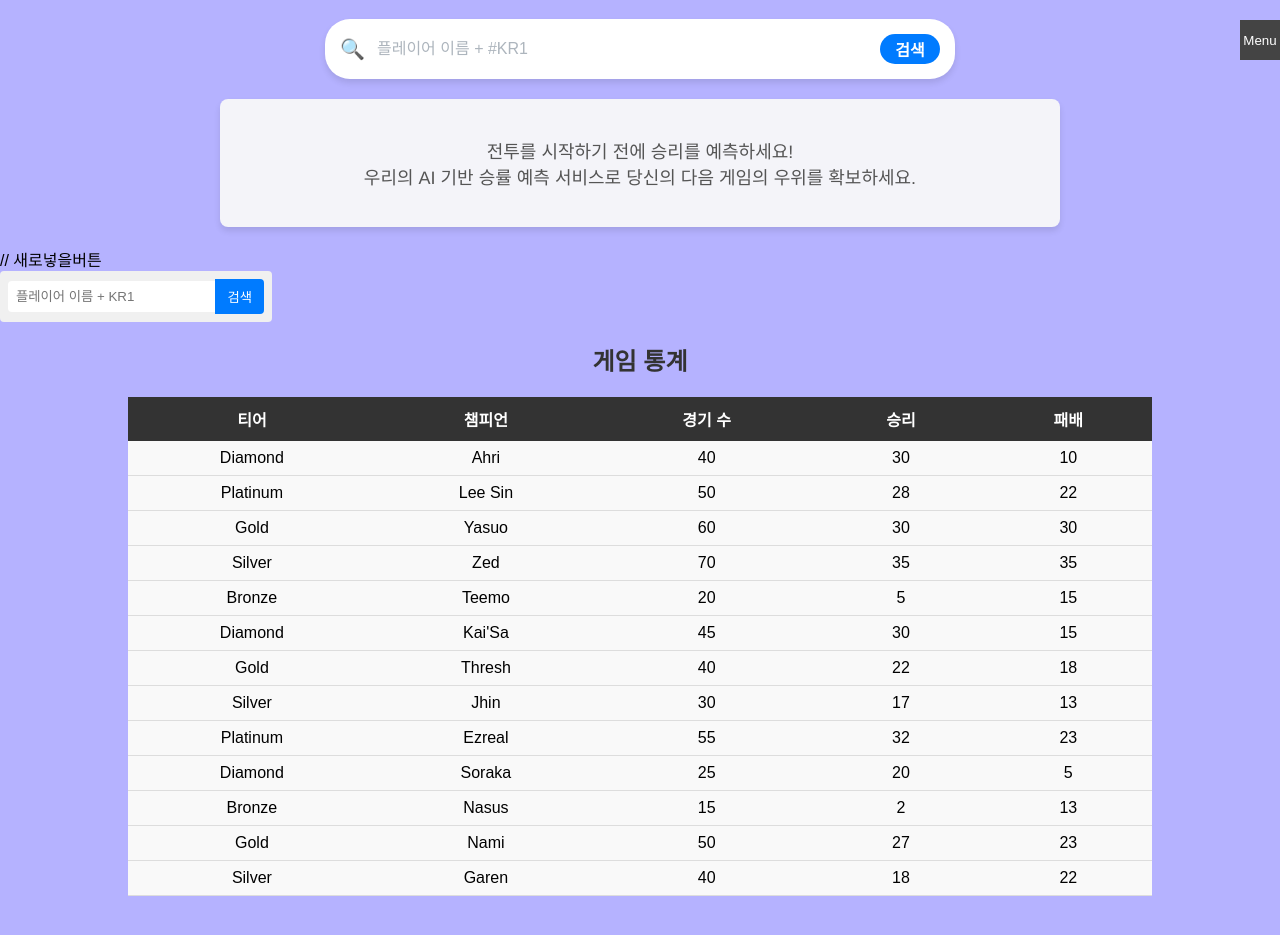
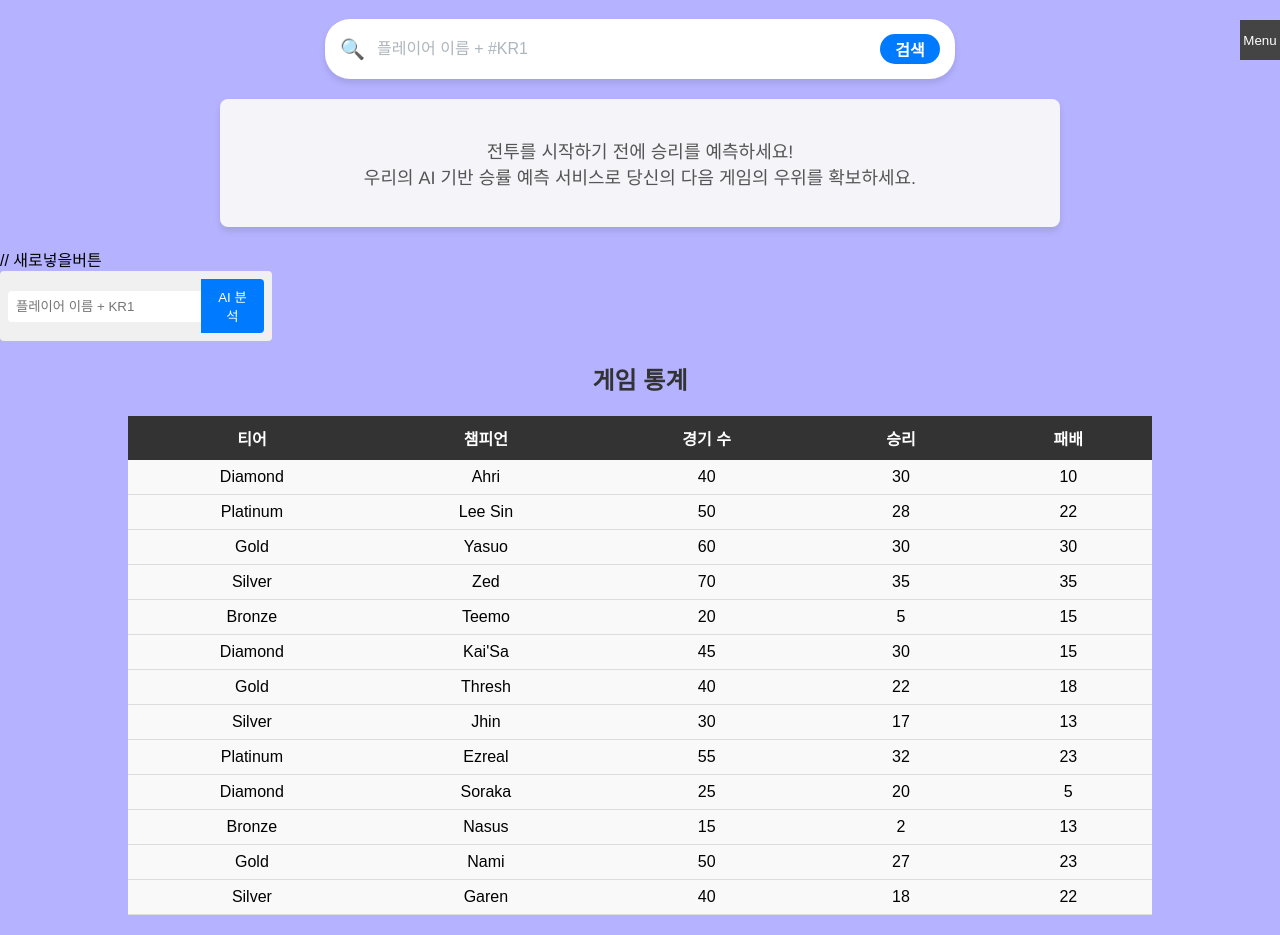
Before and after one commit to YoungHyeon1/Lab-scale, a React (Create React App) app in the folder GameApp/app/: page /ai_search in a window 1280 px wide. Built offline with nearby package versions, Linux system fonts and the light colour scheme.

Commit message:
fix before of last

```diff
--- a/GameApp/app/src/components/PredictSC.jsx
+++ b/GameApp/app/src/components/PredictSC.jsx
@@ -8,6 +8,8 @@
   padding: 8px;
   border-radius: 4px;
   width: 20%; // 원하는 너비 (%)
+  justify-content: space-between; // 버튼과 input 사이 공간 확보
+  flex-shrink: 0;
 `;
 
 const SearchInput = styled.input`
@@ -47,7 +49,7 @@
         value={searchTerm}
         onChange={(e) => setSearchTerm(e.target.value)}
       />
-      <SearchButton onClick={handleSearch}>검색</SearchButton>
+      <SearchButton onClick={handleSearch}>AI 분석</SearchButton>
     </SearchContainer>
   );
 }
--- a/GameApp/app/src/components/Research.jsx
+++ b/GameApp/app/src/components/Research.jsx
@@ -29,11 +29,10 @@
     if (result.puuid !== undefined) {
       dispatch(fetchUserLeague(result.puuid));
     }
-  }, [dispatch, result]);
+  }, [dispatch, result.puuid, gameName]);
 
   useEffect(() => {
-    console.log(userLeague)
-    if (result && userLeague) {
+    if (userLeague !== undefined) {
       setProfileData({
         imageUrl: `https://opgg-static.akamaized.net/meta/images/profile_icons/profileIcon${result.profile_icon_id}.jpg`,
         level: result.summoner_level,
@@ -53,7 +52,7 @@
         ),
       });
     }
-  }, [result, userLeague]);
+  }, [result, userLeague, ]);
 
   // const profileData = {
   //   imageUrl: `https://opgg-static.akamaized.net/meta/images/profile_icons/profileIcon${result.profile_icon_id}.jpg`,
```
